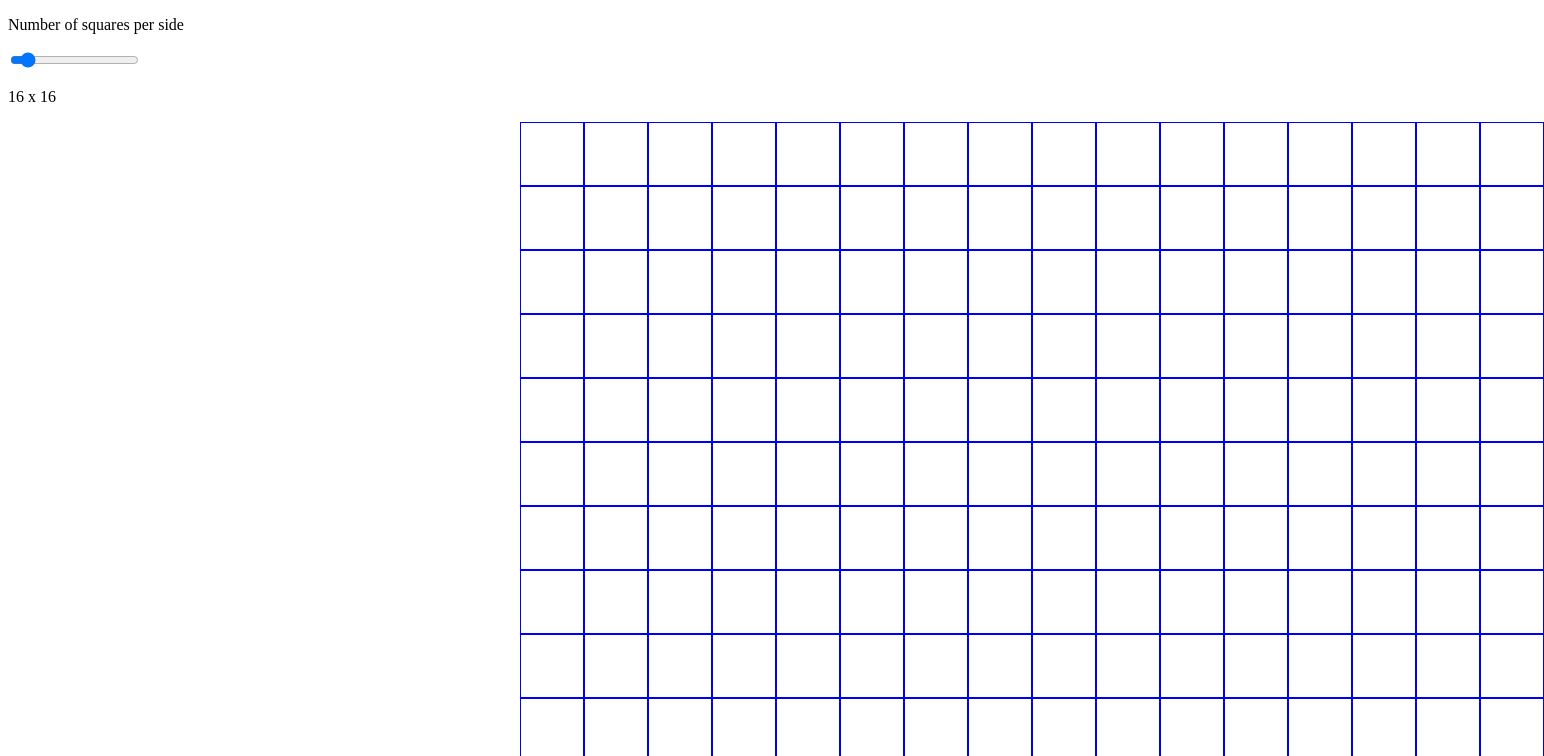
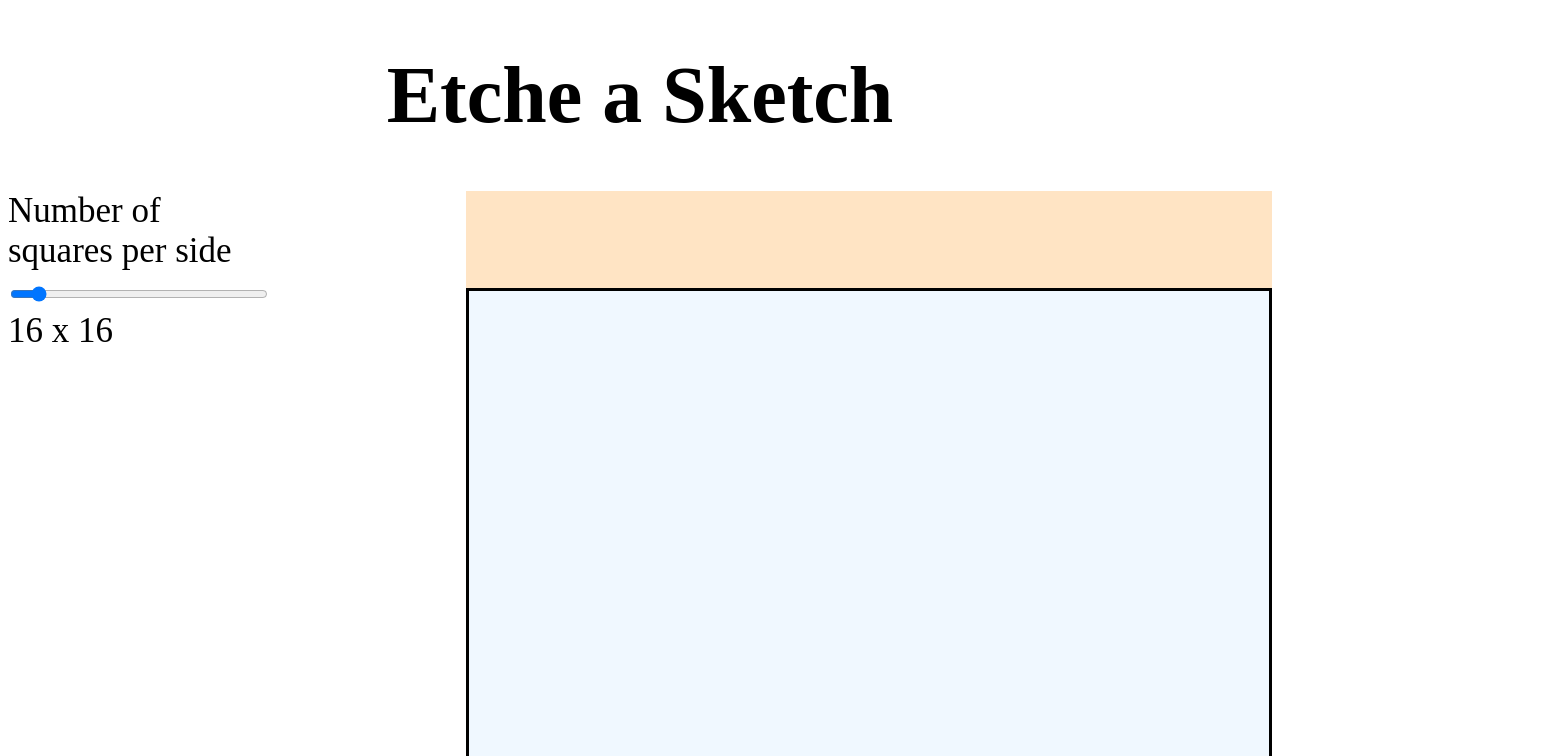
Before and after one commit to joaquinrodriguezpou/Etch-a-Sketch, a plain HTML site: page index.html in a window 1280 px wide. Shown: the top 756 px of the page, 1544 px wide, since content can reach past the window. Drawn offline with Linux system fonts and the light colour scheme.

Commit message:
center items and add some colors

```diff
--- a/index.html
+++ b/index.html
@@ -7,6 +7,8 @@
     <link rel="stylesheet" href="style.css">
 </head>
 <body>
+<h1>Etche a Sketch</h1>
+<div class="mainContainer">
 <div id="options">
     <div class="gridSize">
     <p>Number of squares per side</p>
@@ -14,8 +16,10 @@
     <p><span id="sliderValue">16 x 16</span></p>
     </div>
 </div>
+<div class="backgroundCountainer">
 <div class="container"></div>
-
+</div>
+</div>
     <script src="index.js"></script>
 </body>
 </html>
--- a/index.js
+++ b/index.js
@@ -4,6 +4,11 @@ const slider = document.getElementById('slider');
 const sliderValue = document.getElementById('sliderValue');
 let value = 16;
 
+function getRandomNumber(){
+    return Math.floor(Math.random() * 255);
+}
+
+function getGrid(){
     for (let i = 0; i < (value**2); i++) {
    const div = document.createElement('div');
     div.classList.add('square');
@@ -11,26 +16,36 @@ for (let i = 0; i < (value**2); i++) {
     }
 
     const squares = Array.from(document.querySelectorAll('.square'));
-function getRandomNumber(){
-    return Math.floor(Math.random() * 250);
-}
-
     squares.forEach(div => div.addEventListener('mouseover', function(){
         const randomColor = `rgb(${getRandomNumber()}, ${getRandomNumber()}, ${getRandomNumber()})`;
         this.style.backgroundColor = randomColor;
+
     }
     ))
+}
 
-
+function changeNumOfSquares () {
         slider.addEventListener('input', function() {
         value = this.value;
         sliderValue.textContent = value + 'x' + value;
         container.innerHTML = '';
-    const squareSize = 100 / value + '%';
+
         for (let i = 0; i < (value**2); i++) {
             const div = document.createElement('div');
             div.classList.add('square');
+            div.style.width = 100 / value + '%';
             container.appendChild(div);
-        div.style.width = squareSize;
         };
+
+        squares = Array.from(document.querySelectorAll('.square'));
+        squares.forEach(div => div.addEventListener('mouseover', function(){
+
+            const randomColor = `rgb(${getRandomNumber()}, ${getRandomNumber()}, ${getRandomNumber()})`;
+            this.style.backgroundColor = randomColor;
+        }
+        ));
     });
+}
+
+getGrid();
+changeNumOfSquares();
--- a/style.css
+++ b/style.css
@@ -1,19 +1,61 @@
-body {
-    width: 1024px;
-    height: 1024px;
+
+.mainContainer {
+    width: 100%;
+    margin: 0;
+    display: flex;
+    gap: 200px;
+    justify-content: center;
+
+}
+
+h1 {
+    font-size: 80px;
+    text-align: center;
+    margin: 50px 0;
+}
+
+#options {
+    display: flex;
+}
+
+p {
+    margin: 0;
+}
+
+.gridSize {
+    font-size: 35px
+}
+
+#slider {
+    width: 100%;
+    border: none;
+    color: inherit;
+    font-family: inherit;
+    font-size: inherit;
+    cursor: pointer;
+    outline: none;
+  }
+
+  .backgroundCountainer {
+    background-color: bisque;
+    width: 1000px;
+    height: 1000px;
+    display: flex;
+    align-items: center;
+    justify-content: center;
 }
 
 .container {
-    width: 100%;
-    height: 100%;
+    background-color: aliceblue;
+    width: 800px;
+    height: 800px;
     display: flex;
     flex-wrap: wrap;
-    margin: 0 50%;
+    border: 3px solid black;
 }
 
 .square {
     width: 6.25%;
     display: flex;
     box-sizing: border-box;
-    border: 1px solid blue;
 }
```
Lines whose indentation alone changed are shown as unchanged.
